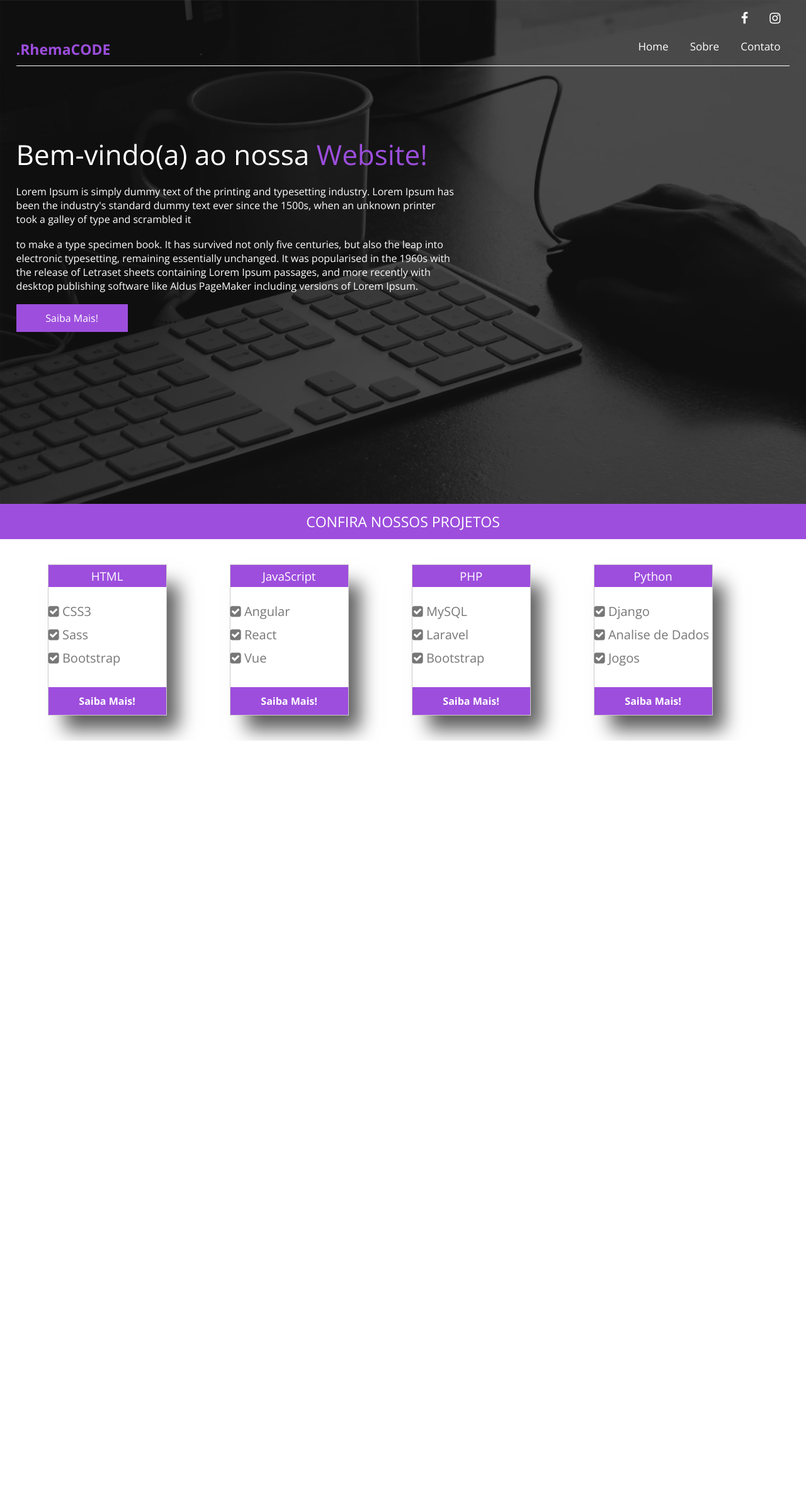
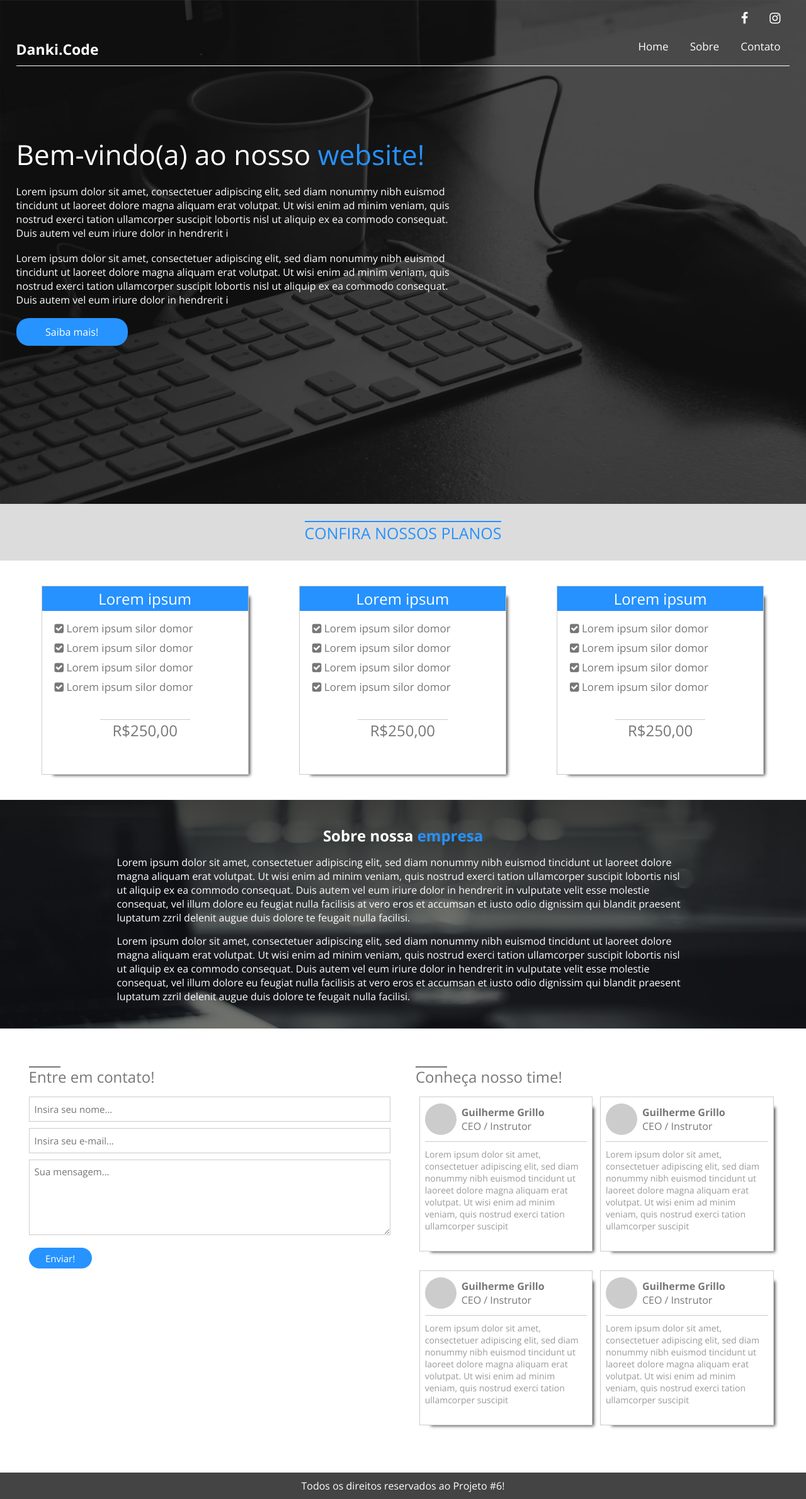
Before and after one commit to ElHa07/Web, a PHP site: page / in a window 1280 px wide. Shown: the whole page at 63% size. Before the commit the page ends 1176 px from the top, so only its background shows below. Run offline with PHP 8.4, Linux system fonts and the light colour scheme; some libraries are stand-ins or nearby versions.

Commit message:
Project
HomePage

```diff
--- a/Estudos/WebMaster/Projeto06/css/style.css
+++ b/Estudos/WebMaster/Projeto06/css/style.css
@@ -4,7 +4,9 @@
 	box-sizing: border-box;
 	font-family: "Open Sans";
 }
-html,body{height: 100%;}
+
+html,body{height:100%;}
+
 /*
 Classes Auxiliares
 */
@@ -12,9 +14,12 @@ Classes Auxiliares
 .center{
 	margin: 0 auto;
 	max-width: 1280px;
-	padding: 0 2%;
+	padding:0 2%;
 }
-.clear{clear: both}
+
+.clear{clear: both;}
+
+/***/
 
 .layer{
 	position: absolute;
@@ -22,149 +27,387 @@ Classes Auxiliares
 	top: 0;
 	width: 100%;
 	height: 100%;
-	background: rgba(0,0,0,0.7);
+	background:rgba(0,0,0,0.7);
 	z-index: 1;
 }
+
 section.main{
 	position: relative;
 	background-image: url('../images/bg1.jpg');
+	background-size: cover;
 	background-position: center;
-	background-size: cover;
 	width: 100%;
-	padding: 15px 0;
+	padding:15px 0;
 	min-height: 800px;
 }
-section.main header {
+
+section.main header{
 	position: relative;
 	z-index: 2;
 	padding-bottom: 10px;
-	border-bottom: 1px solid white;
+	border-bottom:1px solid white;
 }
+
 .icons-social{
 	float: right;
 }
+
 .icons-social a{
 	color: white;
 	text-decoration: none;
 	font-size: 20px;
 	margin:0 15px;
 }
+
 .logo{
 	margin-top: 20px;
 	float: left;
-	color: #9d4edd;
+	color: white;
 	font-size: 23px;
 	font-weight: bold;
 }
+
+nav.mobile{
+	display: none;
+	float: right;
+}
+
+
+nav.mobile > i{
+	position: relative;
+	top: 23px;
+	cursor: pointer;
+	font-size: 25px;
+	color: white;
+}
+
+
+nav.mobile ul{
+	display: none;
+	z-index: 2;
+	position: absolute;
+	left: 0;
+	width: 100%;
+	top: 94px;
+	background: white;
+	list-style-type: none;
+}
+
+.conteudo-header{
+	position: relative;
+	z-index: 1;
+	max-width: 700px;
+	margin:110px 0;
+}
+
+nav.mobile li{
+	font-weight: lighter;
+	border-bottom: 1px solid #444;
+	text-align: center;
+	padding:8px 0;
+}
+
+nav.mobile a{
+	display: block;
+	text-decoration: none;
+	color: #444;
+}
+
 nav.desktop{
 	margin-top: 20px;
 	float: right;
 }
+
 nav.desktop ul{
 	list-style-type: none;
 }
+
 nav.desktop li{
 	display: inline-block;
-	margin: 0 15px;
+	margin:0 15px;
 	font-size: 17px;
 	font-weight: lighter;
 }
+
 nav.desktop a{
 	color: white;
 	text-decoration: none;
 }
-.conteudo-header{
-	position: relative;
-	z-index: 2;
-	max-width: 700px;
-	margin: 110px 0;
+
+
+
+.conteudo-header h2{
+	color: white;
+	font-weight: lighter;
+	font-size: 44px;
 }
-.conteudo-header h2{
-	color:white;
-	font-weight: lighter;
-	font-size:44px;
+
+.conteudo-header h2 > span{
+	color: #2692FF;
 }
-.conteudo-header h2 > span{
-	color: #9d4edd;
-}
+
 .conteudo-header p{
-	color:white;
+	color: white;
 	margin-top: 18px;
 	font-size: 16px;
 	font-weight: lighter;
 }
+
 .conteudo-header a{
 	display: block;
 	width: 177px;
 	height: 44px;
-	background: #9d4edd;
+	background: #2693FF;
 	color: white;
 	text-align: center;
 	line-height: 44px;
 	text-decoration: none;
 	margin-top: 18px;
+	border-radius: 20px;
 }
+
 .chamada-planos{
 	width: 100%;
 	text-align: center;
-	padding: 12px 2%;
-	background: #9d4edd;
+	padding:27px 2%;
+	background: rgb(220,220,220);
 }
+
 .chamada-planos h2{
 	display: inline-block;
-	color: white;
+	border-top: 2px solid #2692FF;
+	color: #2692FF;
 	text-transform: uppercase;
 	font-weight: lighter;
-	font-size: 23px;
+	font-size: 25px;
 }
+
 .box-planos{
-	padding: 40px 0;
+	padding:40px 0;
 }
+
 .box-planos > .center{
 	display: flex;
 	flex-wrap: wrap;
 }
+
 .box-planos-single{
-	width: 33,3%;
-	padding: 0 50px;
-}
-.box-wraper{
-	width: 100%;
-	border: 1px solid #ccc;
-	min-height: 200px;
-	-webkit-box-shadow: 22px 27px 28px -4px rgba(0,0,0,0.64);
-	-moz-box-shadow: 22px 27px 28px -4px rgba(0,0,0,0.64);
-	box-shadow: 22px 27px 28px -4px rgba(0,0,0,0.64);
+	width: 33.3%;
+	padding:0 40px;
 }
 
-.box-planos-single h3{
-	background: #9d4edd;
+.box-planos-wraper{
+	width: 100%;
+-webkit-box-shadow: 10px 9px 5px -8px rgba(0,0,0,0.75);
+-moz-box-shadow: 10px 9px 5px -8px rgba(0,0,0,0.75);
+box-shadow: 10px 9px 5px -8px rgba(0,0,0,0.75);
+	border:1px solid #ccc;
+	min-height: 300px;
+}
+
+
+
+.box-planos-single h2{
+	background: #2692FF;
 	color: white;
 	text-align: center;
-	padding: 5px;
+	padding:3px;
 	font-weight: lighter;
 }
-.pontos-planos{
-	padding: 15px 0 15px 0px;
+
+.pontos-plano{
+	padding:8px 0 15px 0;
+}
+
+.preco{
+	margin-top: 10px;
+	padding:15px 0;
+	text-align: center;
+}
+
+.preco h2{
+	font-size: 24px;
+	color: #777;
+	padding:0 20px;
+	background-color: transparent;
+	display: inline-block;
+	border-top: 1px solid #ccc;
+}
+
+.box-planos-single p{
+	margin-left: 20px;
+	color: #777777;
+	font-size: 17px;
+	margin-top:8px;
+}
+
+section.parallax{
+	position: relative;
+	width: 100%;
+	padding:40px 0;
+	min-height: 300px;
+	background-image: url('../images/bg_parallax.jpg');
+	background-size: cover;
+	background-attachment: fixed;
+	background-position: center;
+}
+
+section.parallax > .center{
+	position: relative;
+	z-index: 2;
+	max-width: 960px;
+	color: white;
+}
+
+section.parallax h2{
+	text-align: center;
+}
+section.parallax p{
+	margin-top: 15px;
+}
+
+.overlay-parallax{
+	width: 100%;
+	height: 100%;
+	position: absolute;
+	z-index: 1;
+	top: 0;
+	left: 0;
+	background-color: rgba(20,20,20,0.6);
 
 }
-.box-planos-single p{
-	color:#777777;
-	font-size: 20px;
+
+
+section.final-section{
+	padding:30px 0;
+}
+
+.w50{
+	float: left;
+	width: 50%;
+	padding:0 20px;
+	margin:30px 0;
+}
+
+section.final-section h2{
+	position: relative;
+	font-weight: lighter;
+	color: #777777;
+	font-size: 24px;
+}
+
+section.final-section h2 > .borda-efeito{
+	width: 50px;
+	height: 2px;
+	background: #777;
+	position: absolute;
+	transition: 0.4s;
+}
+section.final-section h2:hover > .borda-efeito{
+	width: 100px;
+}
+
+.contato form{
+	margin-top: 15px;
+}
+
+.contato input:not([type=submit]){
+	width: 100%;
+	height: 40px;
+	font-size: 15px;
+	border:1px solid #ccc;
+	display: block;
+	padding-left: 8px;
 	margin-top:10px;
+}
 
+.contato textarea{
+	font-size: 15px;
+	width: 100%;
+	height: 120px;
+	border:1px solid #ccc;
+	padding: 8px;
+	margin-top: 10px;
+	resize: vertical;
 }
-.button-saiba-mais a{
-	display: block;
-	width: 187px;
-	height: 44px;
-	background: #9d4edd;
+
+.contato input[type=submit]{
+	font-size: 15px;
+
+	cursor: pointer;
+	background: #2693FF;
 	color: white;
+	border:0;
+	width: 100px;
+	height: 33px;
+	border-radius: 30px;
+	margin-top:15px;
+}
+
+.time > .w50{
+	width: 48%;
+	margin:15px 1%;
+}
+
+.equipe-single{
+	padding:10px 8px;
+	border: 1px solid #ccc;
+	min-height: 240px;
+	padding-bottom: 30px;
+	-webkit-box-shadow: 10px 9px 5px -8px rgba(0,0,0,0.75);
+	-moz-box-shadow: 10px 9px 5px -8px rgba(0,0,0,0.75);
+	box-shadow: 10px 9px 5px -8px rgba(0,0,0,0.75);
+}
+
+.topo-box-usuario{
+	padding-bottom: 10px;
+	border-bottom: 1px solid #ccc;
+}
+
+
+.box-avatar{
+	display: inline-block;
+	width: 50px;
+	height: 50px;
+	border-radius: 50%;
+	background: #ccc;
+	vertical-align: middle;
+	/*Apenas aplicar background image com a imagem que você quer!*/
+}
+
+.info-usuario{
+	display: inline-block;
+	color: #777;
+	padding-left: 8px;
+	vertical-align: middle;
+}
+
+.descricao-usuario-box{
+	color: #999999;
+	font-weight: lighter;
+	font-size: 14px;
+	margin-top: 10px;
+}
+
+footer{
+	width: 100%;
+	padding:10px 2%;
 	text-align: center;
-	line-height: 44px;
-	text-decoration: none;
-	margin-top: 18px;
+	color: white;
+	background: #444;
 }
+
 @media screen and (max-width: 768px){
+	nav.mobile{
+		display: block;
+	}
+	nav.desktop{display: none;}
+	.w50{
+		width: 100%;
+	}
+	.time > .w50{
+		width: 100%;
+		margin:15px 0;
+	}
 	.box-planos-single{width: 100%;margin:10px 0;}
 }
--- a/Estudos/WebMaster/Projeto06/index.html
+++ b/Estudos/WebMaster/Projeto06/index.html
@@ -6,10 +6,9 @@
 	<link href="https://fonts.googleapis.com/css?family=Open+Sans:300,400,700" rel="stylesheet">
 	<link href="css/font-awesome.min.css" rel="stylesheet" />
 	<link href="css/style.css" rel="stylesheet">
-	<title>Project</title>
+	<title>Projeto 06</title>
 </head>
 <body>
-
 	<section class="main">
 		<div class="layer"></div>
 		<div class="center">
@@ -20,9 +19,17 @@
 				</div><!--icons-social-->
 				<div class="clear"></div>
 				<div class="logo">
-					.RhemaCODE
+					Danki.Code
 				</div><!--logo-->
 				<nav class="desktop">
+					<ul>
+						<li><a href="">Home</a></li>
+						<li><a href="">Sobre</a></li>
+						<li><a href="">Contato</a></li>
+					</ul>
+				</nav>
+				<nav class="mobile">
+					<i class="fa fa-bars"></i>
 					<ul>
 						<li><a href="">Home</a></li>
 						<li><a href="">Sobre</a></li>
@@ -32,87 +39,159 @@
 				<div class="clear"></div>
 			</header>
 			<div class="conteudo-header">
-				<h2>Bem-vindo(a) ao nossa <span>Website!</span></h2>
-				<p>Lorem Ipsum is simply dummy text of the printing and typesetting industry.
-				Lorem Ipsum has been the industry's standard dummy text ever since the 1500s,
-				when an unknown printer took a galley of type and scrambled it</p>
-				<p>to make a type specimen book. It has survived not only five centuries,
-				but also the leap into electronic typesetting, remaining essentially unchanged.
-				It was popularised in the 1960s with the release of Letraset sheets containing Lorem Ipsum passages, and more recently
-				with desktop publishing software like Aldus PageMaker including versions of Lorem Ipsum.</p>
-				<a href="">Saiba Mais!</a>
-
+				<h2>Bem-vindo(a) ao nosso <span>website!</span></h2>
+				<p>Lorem ipsum dolor sit amet, consectetuer adipiscing elit, sed diam nonummy nibh euismod tincidunt ut laoreet dolore magna aliquam erat volutpat. Ut wisi enim ad minim veniam, quis nostrud exerci tation ullamcorper suscipit lobortis nisl ut aliquip ex ea commodo consequat. Duis autem vel eum iriure dolor in hendrerit i</p>
+				<p>Lorem ipsum dolor sit amet, consectetuer adipiscing elit, sed diam nonummy nibh euismod tincidunt ut laoreet dolore magna aliquam erat volutpat. Ut wisi enim ad minim veniam, quis nostrud exerci tation ullamcorper suscipit lobortis nisl ut aliquip ex ea commodo consequat. Duis autem vel eum iriure dolor in hendrerit i</p>
+				<a href="">Saiba mais!</a>
 			</div><!--conteudo-header-->
 		</div><!--center-->
 	</section><!--main-->
 
-	<section class="projetos">
+	<section class="planos">
 		<div class="chamada-planos">
 		<div class="center">
-				<h2>Confira nossos Projetos</h2>
+			<h2>Confira nossos planos</h2>
 		</div>
 		</div><!--chamada-planos-->
-
 		<section class="box-planos">
 			<div class="center">
 				<div class="box-planos-single">
-					<div class="box-wraper">
-						<h3>HTML</h3>
-						<div class="pontos-planos">
-							<p><i class="fa fa-check-square"></i> CSS3</p>
-							<p><i class="fa fa-check-square"></i> Sass</p>
-							<p><i class="fa fa-check-square"></i> Bootstrap</p>
-						</div><!--pontos-planos-->
-						<div class="button-saiba-mais">
-							<a href=""><h4>Saiba Mais!</h4></a>
-						</div><!--button-saiba-mais-->
+					<div class="box-planos-wraper">
+					<h2>Lorem ipsum</h2>
+					<div class="pontos-plano">
+						<p><i class="fa fa-check-square"></i> Lorem ipsum silor domor</p>
+						<p><i class="fa fa-check-square"></i> Lorem ipsum silor domor</p>
+						<p><i class="fa fa-check-square"></i> Lorem ipsum silor domor</p>
+						<p><i class="fa fa-check-square"></i> Lorem ipsum silor domor</p>
+					</div><!--pontos-plano-->
+					<div class="preco">
+						<h2>R$250,00</h2>
+					</div><!--preco-->
 					</div>
 				</div><!--box-planos-single-->
 
 			<div class="box-planos-single">
-				<div class="box-wraper">
-					<h3>JavaScript</h3>
-						<div class="pontos-planos">
-							<p><i class="fa fa-check-square"></i> Angular</p>
-							<p><i class="fa fa-check-square"></i> React</p>
-							<p><i class="fa fa-check-square"></i> Vue</p>
-						</div><!--pontos-planos-->
-						<div class="button-saiba-mais">
-							<a href=""><h4>Saiba Mais!</h4></a>
-						</div><!--button-saiba-mais-->
+			<div class="box-planos-wraper">
+					<h2>Lorem ipsum</h2>
+					<div class="pontos-plano">
+						<p><i class="fa fa-check-square"></i> Lorem ipsum silor domor</p>
+						<p><i class="fa fa-check-square"></i> Lorem ipsum silor domor</p>
+						<p><i class="fa fa-check-square"></i> Lorem ipsum silor domor</p>
+						<p><i class="fa fa-check-square"></i> Lorem ipsum silor domor</p>
+					</div><!--pontos-plano-->
+					<div class="preco">
+						<h2>R$250,00</h2>
+					</div><!--preco-->
 				</div>
 			</div><!--box-planos-single-->
 
 			<div class="box-planos-single">
-				<div class="box-wraper">
-					<h3>PHP</h3>
-						<div class="pontos-planos">
-							<p><i class="fa fa-check-square"></i> MySQL</p>
-							<p><i class="fa fa-check-square"></i> Laravel</p>
-							<p><i class="fa fa-check-square"></i> Bootstrap</p>
-						</div><!--pontos-planos-->
-						<div class="button-saiba-mais">
-							<a href=""><h4>Saiba Mais!</h4></a>
-						</div><!--button-saiba-mais-->
-					</div>
-				</div><!--box-planos-single-->
-
-				<div class="box-planos-single">
-					<div class="box-wraper">
-						<h3>Python</h3>
-							<div class="pontos-planos">
-								<p><i class="fa fa-check-square"></i> Django</p>
-								<p><i class="fa fa-check-square"></i> Analise de Dados</p>
-								<p><i class="fa fa-check-square"></i> Jogos</p>
-							</div><!--pontos-planos-->
-							<div class="button-saiba-mais">
-								<a href=""><h4>Saiba Mais!</h4></a>
-							</div><!--button-saiba-mais-->
+			<div class="box-planos-wraper">
+					<h2>Lorem ipsum</h2>
+					<div class="pontos-plano">
+						<p><i class="fa fa-check-square"></i> Lorem ipsum silor domor</p>
+						<p><i class="fa fa-check-square"></i> Lorem ipsum silor domor</p>
+						<p><i class="fa fa-check-square"></i> Lorem ipsum silor domor</p>
+						<p><i class="fa fa-check-square"></i> Lorem ipsum silor domor</p>
+					</div><!--pontos-plano-->
+					<div class="preco">
+						<h2>R$250,00</h2>
+					</div><!--preco-->
 					</div>
 				</div><!--box-planos-single-->
 
 			</div><!--center-->
 		</section><!--box-planos-->
 	</section>
+
+	<section class="parallax">
+		<div class="overlay-parallax"></div>
+		<div class="center">
+			<h2>Sobre nossa <span style="color: #2692FF;">empresa</span></h2>
+			<p>Lorem ipsum dolor sit amet, consectetuer adipiscing elit, sed diam nonummy nibh euismod tincidunt ut laoreet dolore magna aliquam erat volutpat. Ut wisi enim ad minim veniam, quis nostrud exerci tation ullamcorper suscipit lobortis nisl ut aliquip ex ea commodo consequat. Duis autem vel eum iriure dolor in hendrerit in vulputate velit esse molestie consequat, vel illum dolore eu feugiat nulla facilisis at vero eros et accumsan et iusto odio dignissim qui blandit praesent luptatum zzril delenit augue duis dolore te feugait nulla facilisi.</p>
+			<p>Lorem ipsum dolor sit amet, consectetuer adipiscing elit, sed diam nonummy nibh euismod tincidunt ut laoreet dolore magna aliquam erat volutpat. Ut wisi enim ad minim veniam, quis nostrud exerci tation ullamcorper suscipit lobortis nisl ut aliquip ex ea commodo consequat. Duis autem vel eum iriure dolor in hendrerit in vulputate velit esse molestie consequat, vel illum dolore eu feugiat nulla facilisis at vero eros et accumsan et iusto odio dignissim qui blandit praesent luptatum zzril delenit augue duis dolore te feugait nulla facilisi.</p>
+		</div>
+	</section>
+	<section class="final-section">
+		<div class="center">
+			<div class="w50 contato">
+				<h2><div class="borda-efeito"></div>Entre em contato!</h2>
+				<form>
+					<input type="text" placeholder="Insira seu nome...">
+					<input type="email" placeholder="Insira seu e-mail...">
+					<textarea placeholder="Sua mensagem..."></textarea>
+					<input type="submit" value="Enviar!">
+				</form>
+			</div>
+
+			<div class="w50 time">
+				<h2><div class="borda-efeito"></div>Conheça nosso time!</h2>
+				<div class="w50 equipe-single">
+					<div class="topo-box-usuario">
+						<div class="box-avatar"></div><div class="info-usuario">
+							<p style="font-weight: bold;">Guilherme Grillo</p>
+							<p style="font-weight: italic;">CEO / Instrutor</p>
+						</div>
+					</div><!--topo-box-usuario-->
+					<div class="descricao-usuario-box">
+						<p>Lorem ipsum dolor sit amet, consectetuer adipiscing elit, sed diam nonummy nibh euismod tincidunt ut laoreet dolore magna aliquam erat volutpat. Ut wisi enim ad minim veniam, quis nostrud exerci tation ullamcorper suscipit</p>
+					</div><!--descricao-usuario-box-->
+				</div>
+
+				<div class="w50 equipe-single">
+					<div class="topo-box-usuario">
+						<div class="box-avatar"></div><div class="info-usuario">
+							<p style="font-weight: bold;">Guilherme Grillo</p>
+							<p style="font-weight: italic;">CEO / Instrutor</p>
+						</div>
+					</div><!--topo-box-usuario-->
+					<div class="descricao-usuario-box">
+						<p>Lorem ipsum dolor sit amet, consectetuer adipiscing elit, sed diam nonummy nibh euismod tincidunt ut laoreet dolore magna aliquam erat volutpat. Ut wisi enim ad minim veniam, quis nostrud exerci tation ullamcorper suscipit</p>
+					</div><!--descricao-usuario-box-->
+				</div>
+
+				<div class="w50 equipe-single">
+					<div class="topo-box-usuario">
+						<div class="box-avatar"></div><div class="info-usuario">
+							<p style="font-weight: bold;">Guilherme Grillo</p>
+							<p style="font-weight: italic;">CEO / Instrutor</p>
+						</div>
+					</div><!--topo-box-usuario-->
+					<div class="descricao-usuario-box">
+						<p>Lorem ipsum dolor sit amet, consectetuer adipiscing elit, sed diam nonummy nibh euismod tincidunt ut laoreet dolore magna aliquam erat volutpat. Ut wisi enim ad minim veniam, quis nostrud exerci tation ullamcorper suscipit</p>
+					</div><!--descricao-usuario-box-->
+				</div>
+				<div class="w50 equipe-single">
+					<div class="topo-box-usuario">
+						<div class="box-avatar"></div><div class="info-usuario">
+							<p style="font-weight: bold;">Guilherme Grillo</p>
+							<p style="font-weight: italic;">CEO / Instrutor</p>
+						</div>
+					</div><!--topo-box-usuario-->
+					<div class="descricao-usuario-box">
+						<p>Lorem ipsum dolor sit amet, consectetuer adipiscing elit, sed diam nonummy nibh euismod tincidunt ut laoreet dolore magna aliquam erat volutpat. Ut wisi enim ad minim veniam, quis nostrud exerci tation ullamcorper suscipit</p>
+					</div><!--descricao-usuario-box-->
+				</div>
+				<div class="clear"></div>
+			</div>
+			<div class="clear"></div>
+		</div>
+	</section>
+	<footer>
+		<p>Todos os direitos reservados ao Projeto #6!</p>
+	</footer>
+	<script src="https://code.jquery.com/jquery-3.2.1.min.js"></script>
+	<script>
+		$(function(){
+			$('nav.mobile i').click(function(){
+				var el = $(this).parent().find('ul');
+				if(el.is(':visible') == false){
+				 el.fadeIn();
+				}else{
+					el.fadeOut();
+				}
+			})
+		})
+	</script>
 </body>
 </html>
```
Also changed, not shown: Estudos/WebMaster/Projeto06/images/bg_parallax.jpg (added). Lines whose indentation alone changed are shown as unchanged.
